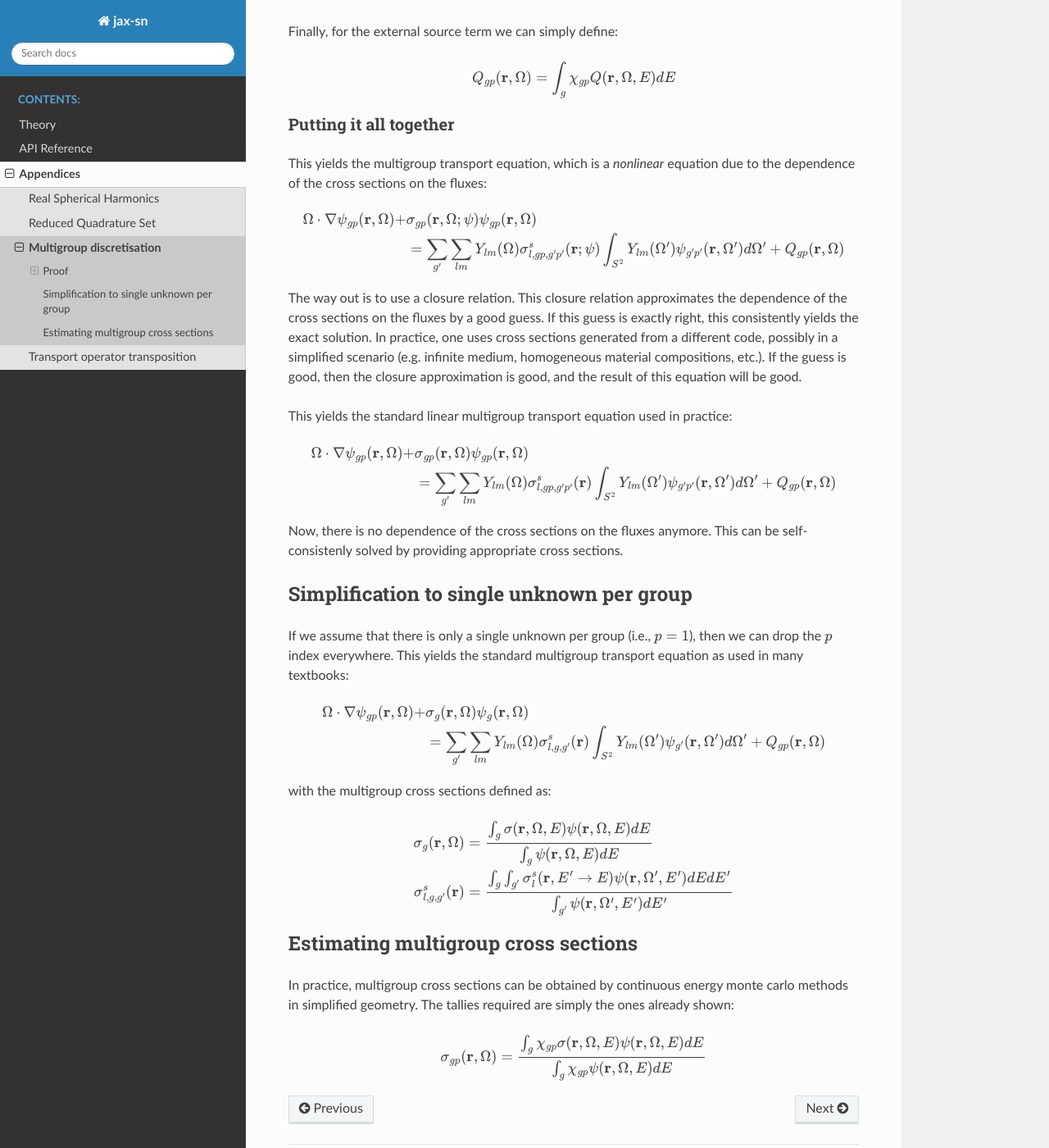
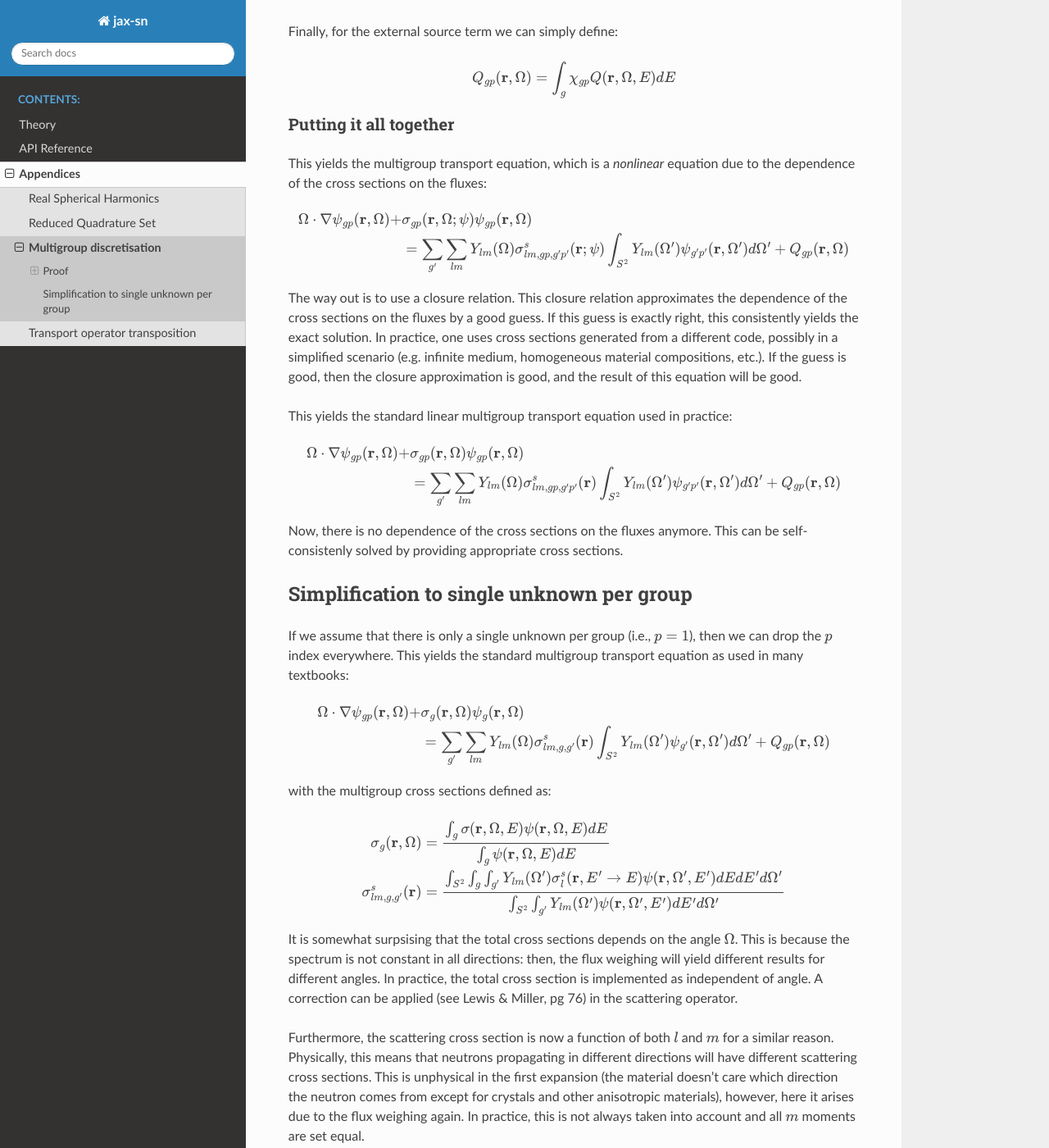
Before and after one commit to timobogaarts/jax-sn, a Sphinx documentation site: the page built from docs/source/appendices/multigroup_derivation.rst, in a window 1280 px wide and 1400 px high, scrolled down 2149 px. Shown: the whole window at 82% size. Built offline with Sphinx 7.4.7 and the Read the Docs theme 3.1.0, drawn with Linux system fonts in a browser that asks for light colours; some of the changed text lies outside the part shown.

Commit message:
multigroup derivation fix

```diff
--- a/docs/source/appendices/multigroup_derivation.rst
+++ b/docs/source/appendices/multigroup_derivation.rst
@@ -74,12 +74,12 @@ Under the integral, we are free to multiply with :math:`\sum_{g'p'} \chi_{g'p'}(
 Then, we define:
 
 .. math::
-    \sigma^s_{l, gp, g'p'}(\mathbf{r}; \psi) = \frac{\int_g \int_{g'} \sigma^s_{l}(\mathbf{r}, E' \to E) \chi_{gp}(E) \chi_{g'p'}(E') \psi(\mathbf{r}, \Omega', E') dE dE'}{\int_{g'} Y_{lm}\psi(\mathbf{r}, \Omega', E') dE'}
+    \sigma^s_{lm, gp, g'p'}(\mathbf{r}; \psi) = \frac{\int_{S^2}\int_g \int_{g'}Y_{lm}(\Omega') \sigma^s_{l}(\mathbf{r}, E' \to E) \chi_{gp}(E) \chi_{g'p'}(E') \psi(\mathbf{r}, \Omega', E') dE dE' d\Omega'}{\int_{S^2}\int_{g'} Y_{lm}(\Omega')\psi(\mathbf{r}, \Omega', E') dE'd\Omega'  }
 
 and we obtain:
 
 .. math::
-    \sum_{g'p'} \sum_{lm} Y_{lm}(\Omega) \sigma^s_{l, gp, g'p'}(\mathbf{r}; \psi) \int_{S^2} Y_{lm}(\Omega')  \psi_{g'p'}(\mathbf{r}, \Omega') d\Omega'
+    \sum_{g'p'} \sum_{lm} Y_{lm}(\Omega) \sigma^s_{lm, gp, g'p'}(\mathbf{r}; \psi) \int_{S^2} Y_{lm}(\Omega')  \psi_{g'p'}(\mathbf{r}, \Omega') d\Omega'
 
 External Source term
 ~~~~~~~~~~~~~~~~~~~~~~~
@@ -99,7 +99,7 @@ This yields the multigroup transport equation, which is a *nonlinear* equation d
 
 .. math::
     \Omega \cdot \nabla \psi_{gp}(\mathbf{r}, \Omega) + &\sigma_{gp}(\mathbf{r}, \Omega; \psi) \psi_{gp}(\mathbf{r}, \Omega) \\
-     &= \sum_{g'} \sum_{lm} Y_{lm}(\Omega) \sigma^s_{l, gp, g'p'}(\mathbf{r}; \psi) \int_{S^2} Y_{lm}(\Omega')  \psi_{g'p'}(\mathbf{r}, \Omega') d\Omega' + Q_{gp}(\mathbf{r}, \Omega)
+     &= \sum_{g'} \sum_{lm} Y_{lm}(\Omega) \sigma^s_{lm , gp, g'p'}(\mathbf{r}; \psi) \int_{S^2} Y_{lm}(\Omega')  \psi_{g'p'}(\mathbf{r}, \Omega') d\Omega' + Q_{gp}(\mathbf{r}, \Omega)
 
 The way out is to use a closure relation. This closure relation approximates the dependence of the cross sections on the fluxes by a good guess. If this guess is exactly right, this consistently yields the exact solution.
 In practice, one uses cross sections generated from a different code, possibly in a simplified scenario (e.g. infinite medium, homogeneous material compositions, etc.). If the guess is good, then the closure approximation is good,
@@ -110,7 +110,7 @@ This yields the standard linear multigroup transport equation used in practice:
 
 .. math::
     \Omega \cdot \nabla \psi_{gp}(\mathbf{r}, \Omega) + &\sigma_{gp}(\mathbf{r}, \Omega) \psi_{gp}(\mathbf{r}, \Omega) \\
-     &= \sum_{g'} \sum_{lm} Y_{lm}(\Omega) \sigma^s_{l, gp, g'p'    }(\mathbf{r}) \int_{S^2} Y_{lm}(\Omega')  \psi_{g'p'}(\mathbf{r}, \Omega') d\Omega' + Q_{gp}(\mathbf{r}, \Omega)
+     &= \sum_{g'} \sum_{lm} Y_{lm}(\Omega) \sigma^s_{lm, gp, g'p'    }(\mathbf{r}) \int_{S^2} Y_{lm}(\Omega')  \psi_{g'p'}(\mathbf{r}, \Omega') d\Omega' + Q_{gp}(\mathbf{r}, \Omega)
 
 Now, there is no dependence of the cross sections on the fluxes anymore. This can be self-consistenly solved by providing appropriate cross sections.
 
@@ -122,23 +122,24 @@ If we assume that there is only a single unknown per group (i.e., :math:`p=1`),
 
 .. math::
     \Omega \cdot \nabla \psi_{gp}(\mathbf{r}, \Omega) + &\sigma_{g}(\mathbf{r}, \Omega) \psi_{  g}(\mathbf{r}, \Omega) \\
-            &= \sum_{g'} \sum_{lm} Y_{lm}(\Omega) \sigma^s_{l, g, g'    }(\mathbf{r}) \int_{S^2} Y_{lm}(\Omega')  \psi_{g'}(\mathbf{r}, \Omega') d\Omega' + Q_{gp}(\mathbf{r}, \Omega)
+            &= \sum_{g'} \sum_{lm} Y_{lm}(\Omega) \sigma^s_{lm, g, g'    }(\mathbf{r}) \int_{S^2} Y_{lm}(\Omega')  \psi_{g'}(\mathbf{r}, \Omega') d\Omega' + Q_{gp}(\mathbf{r}, \Omega)
 
 with the multigroup cross sections defined as:
 
 .. math::
     \sigma_{g}(\mathbf{r}, \Omega) &= \frac{\int_{g} \sigma(\mathbf{r}, \Omega, E) \psi(\mathbf{r}, \Omega, E) dE}{\int_{g} \psi(\mathbf{r}, \Omega, E) dE}\\
-    \sigma^s_{l, g, g'    }(\mathbf{r}) &= \frac{\int_g \int_{g'} \sigma^s_{l}(\mathbf{r}, E' \to E) \psi(\mathbf{r}, \Omega', E') dE dE'}{\int_{g'} \psi(\mathbf{r}, \Omega', E') dE'}
+    \sigma^s_{lm, g, g'    }(\mathbf{r}) &= \frac{\int_{S^2}\int_g \int_{g'} Y_{lm}(\Omega')\sigma^s_{l  }   (\mathbf{r}, E' \to E) \psi(\mathbf{r}, \Omega', E') dE dE' d\Omega'}{\int_{S^2}\int_{g'} Y_{lm}(\Omega')\psi(\mathbf{r}, \Omega', E') dE'd\Omega'  }
 
 
+It is somewhat surpsising that the total cross sections depends on the angle :math:`\Omega`.
+This is because the spectrum is not constant in all directions: then, the flux weighing will yield different results for different angles.
+In practice, the total cross section is implemented as independent of angle. A correction can be applied (see Lewis & Miller, pg 76) in the scattering operator.
 
+Furthermore, the scattering cross section is now a function of both :math:`l` and :math:`m` for a similar reason.
+Physically, this means that neutrons propagating in different directions will have different scattering cross sections. This is unphysical
+in the first expansion (the material doesn't care which direction the neutron comes from except for crystals and other anisotropic materials),
+however, here it arises due to the flux weighing again. In practice, this is not always taken into account and all :math:`m` moments are set equal.
 
-
-Estimating multigroup cross sections
-------------------------------------
-
-In practice, multigroup cross sections can be obtained by continuous energy monte carlo methods in simplified geometry. The tallies required are simply the ones already shown:
-
-
-.. math::
-    \sigma_{gp}(\mathbf{r}, \Omega) = \frac{\int_{g} \chi_{gp} \sigma(\mathbf{r}, \Omega, E) \psi(\mathbf{r}, \Omega, E) dE}{\int_{g} \chi_{gp} \psi(\mathbf{r}, \Omega, E) dE}
+Finally, the OpenMC tallies for the scattering cross sections are different: they do not weigh with :math:`Y_{lm}` at all. This is somewhat confusing to me, as
+even in the 1D case in Lewis & Miller eq. 2-57, the cross section is weighed by :math:`\phi_l`  (and thus with :math:`P_l`). My guess is that if the flux profile is
+sufficiently flat, (:math:`\phi_{lm}(E)\approx \phi_{lm}` within the energy group) then both result in the same result, and thus the OpenMC tallies are a good approximation.
```
